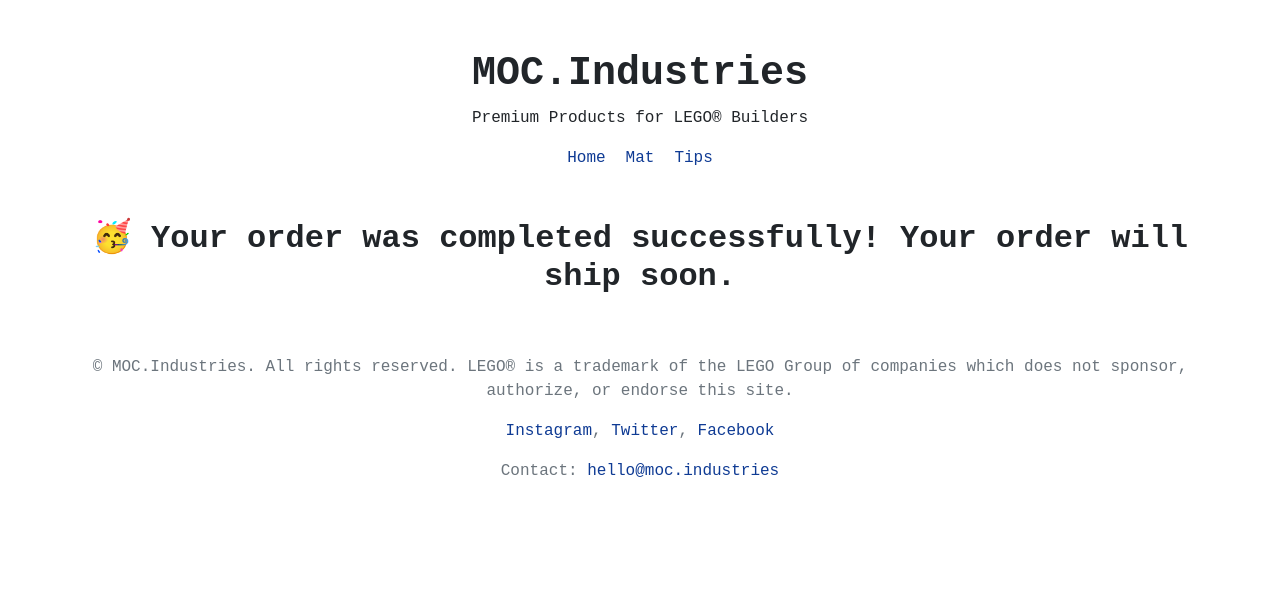
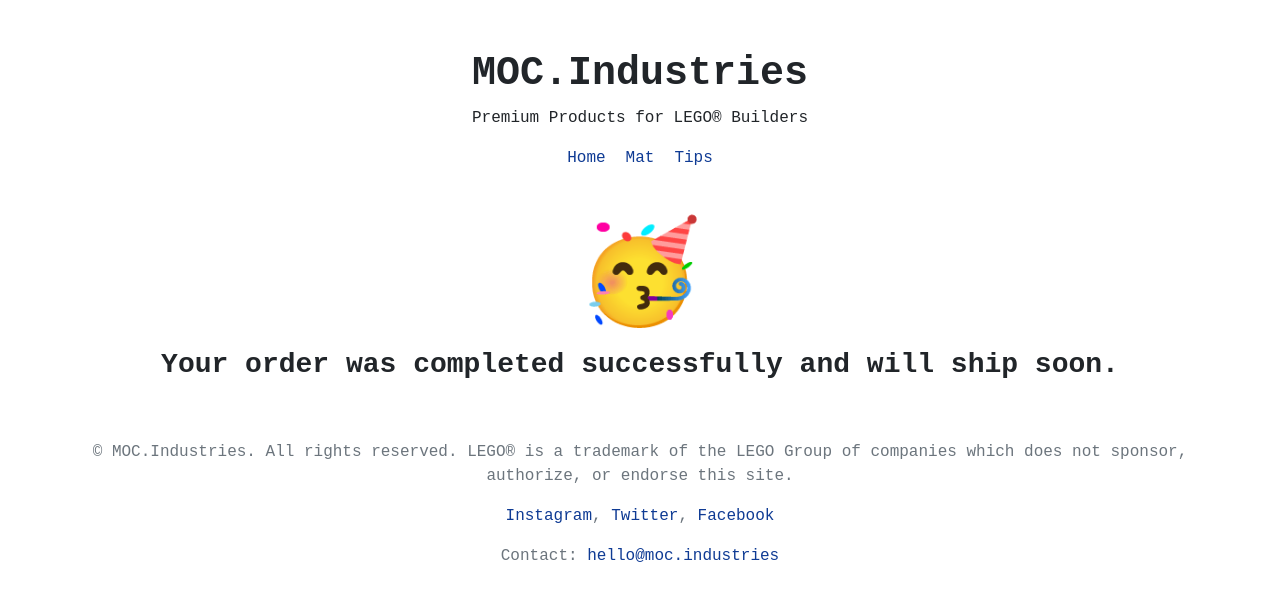
Before and after one commit to spencerhhubert/moc.industries, a plain HTML site: page success.html in a window 1280 px wide. Drawn offline with nearby package versions, Linux system fonts and the light colour scheme.

Commit message:
big emoji

```diff
--- a/success.html
+++ b/success.html
@@ -29,7 +29,8 @@
 	</div>
 	<div class="container">
 		<div class="row">
-			<h2 class="text-center" style="width: 100%">🥳 Your order was completed successfully! Your order will ship soon.</h2>
+			<h2 class="text-center" style="width: 100%; font-size: 100px">🥳</h2>
+			<h3 class="text-center" style="width: 100%">Your order was completed successfully and will ship soon.</h3>
 		</div>
 	</div>
 	<footer class="footer">
```
